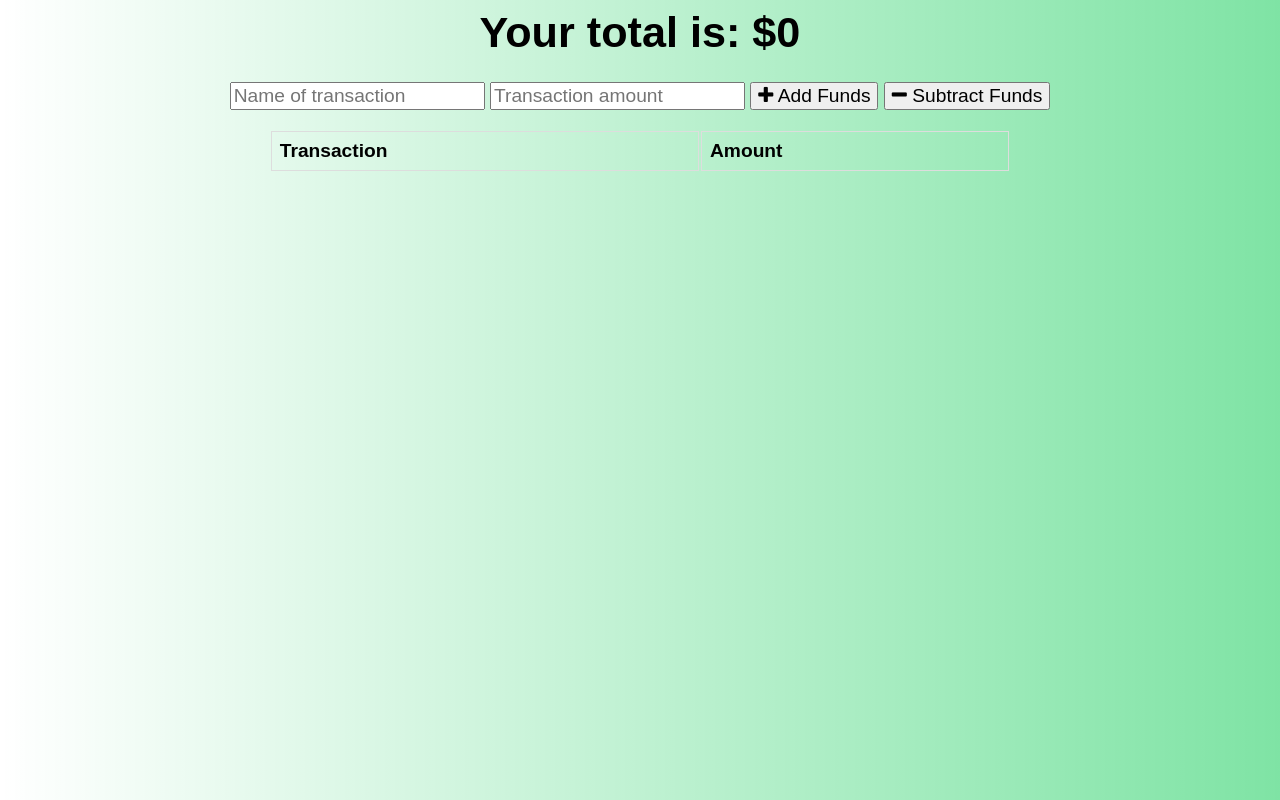
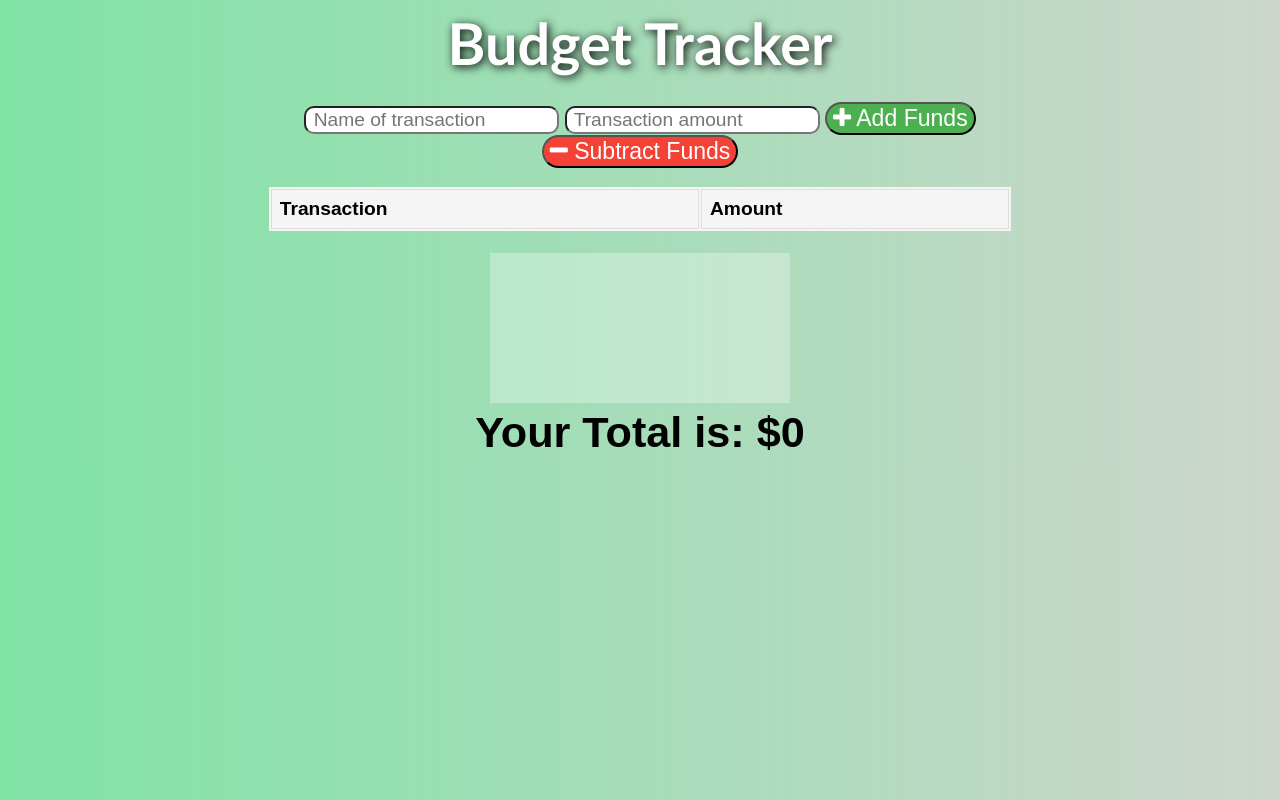
Before and after one commit to Robert-Schwartz/PWA_Budget-Tracker, a website: page public/index.html in a window 1280 px wide. Drawn offline with nearby package versions, Linux system fonts and the light colour scheme; no server answers.

Commit message:
add styling enhancements to page

```diff
--- a/public/css/styles.css
+++ b/public/css/styles.css
@@ -3,15 +3,46 @@ body {
   font-family: Arial;
   background-image: linear-gradient(
     to right,
-    rgba(255, 0, 0, 0),
-    rgba(0, 200, 075, 0.5)
+    rgba(0, 200, 075, 0.5),
+    rgba(3, 50, 1, 0.2)
   );
+}
+
+#add-btn {
+  background-color: #4CAF50;
+  border-radius: 25px;
+  color: white;
+  font-size: larger;
+}
+
+#sub-btn {
+  background-color: #f44336;
+   border-radius: 25px;
+  color:white;
+  font-size: larger;
+}
+
+.header{
+  font-size: 300%;
+  font-weight: bolder;
+  font-family: 'Gill Sans', 'Gill Sans MT', Calibri, 'Trebuchet MS', sans-serif;
+  color: white;
+  text-shadow: 2px 2px 10px black;
+}
+
+table {
+  background-color: whitesmoke;
+}
+
+canvas {
+  background-color: rgba(255, 255, 255,.3);
 }
 
 button,
 input {
   font-size: 100%;
   font-family: Arial;
+  border-radius: 10px;
 }
 
 table {
--- a/public/index.html
+++ b/public/index.html
@@ -14,13 +14,15 @@
 </head>
 <body>
   <div class="wrapper">
-    <div class="total">
-      <div class="total">Your total is: $<span id="total">0</span></div>
+
+    <!-- Header -->
+    <div class = "header">
+      Budget Tracker
     </div>
 
     <div class="form">
-      <input type="text" id="t-name" placeholder="Name of transaction" />
-      <input type="number" min="0" id="t-amount" placeholder="Transaction amount" />
+      <input type="text" id="t-name" placeholder=" Name of transaction" />
+      <input type="number" min="0" id="t-amount" placeholder=" Transaction amount" />
       <button id="add-btn"><i class="fa fa-plus buttons"></i> Add Funds</button>
       <button id="sub-btn"><i class="fa fa-minus"></i> Subtract Funds</button>
       <p class="error"></p>
@@ -37,8 +39,17 @@
         </tbody>
       </table>
     </div>
+    <br />
 
     <canvas id="myChart"></canvas>
+
+    <br />
+
+    <!-- Total Display -->
+    <div class="total">
+      <div class="total">Your Total is: $<span id="total">0</span></div>
+    </div>
+
   </div>
 
   <script src="https://cdn.jsdelivr.net/npm/chart.js@2.8.0"></script>
```
